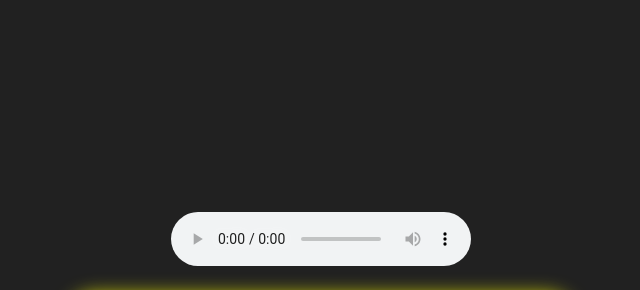
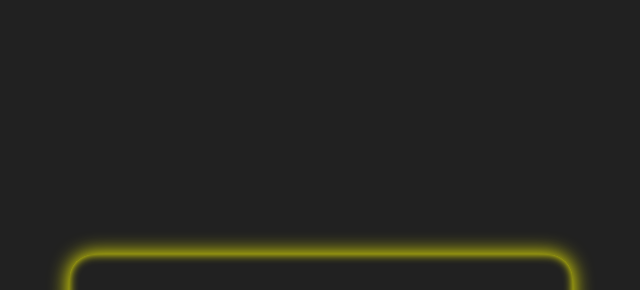
Before and after one commit to TL122022/credits.html, a plain HTML site: page index.html in a window 1280 px wide. Shown: the part 89-379 px from the top of the page, without its empty margins (319-959 px from the left). Drawn offline with Linux system fonts and the light colour scheme.

Commit message:
Update index.html

```diff
--- a/index.html
+++ b/index.html
@@ -164,9 +164,6 @@
               border: 1px solid rgb(255, 0, 200);
           }
         }
-        audio {
-              margin-bottom: 30px;
-        }
         </style>
     </head>
 
@@ -174,7 +171,7 @@
     <body>
 
     <div class="container">
-         <audio controls autoplay><source src="https://tl122022.github.io/credits.html/if-you-just-believe-0m54s.mp3" type="audio/mp3"> </audio>
+
         <div class="text"></div>
     </div>
 
```
